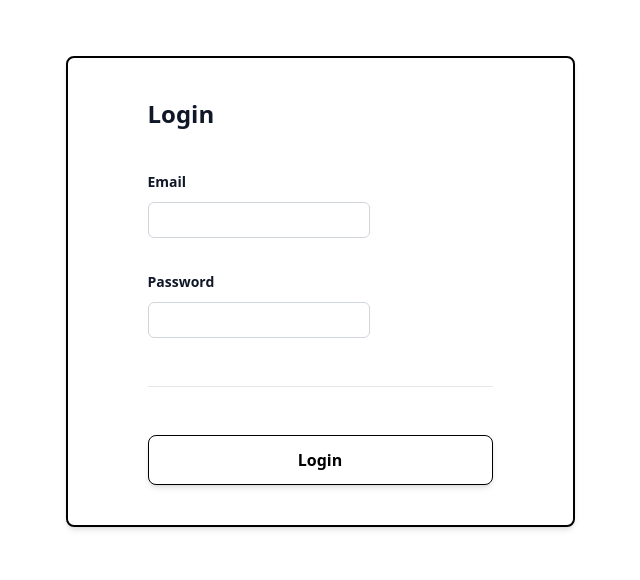
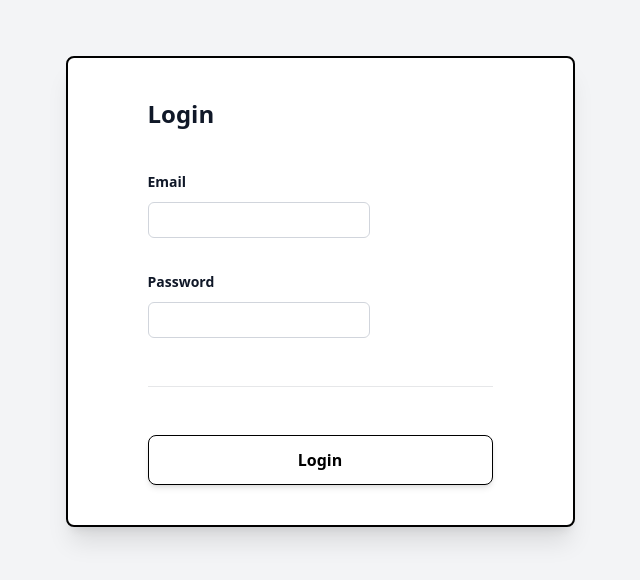
Before and after one commit to cMinee/mid-project, a website: page src/login.html in a window 1280 px wide. Shown: the whole page, without its empty margins (320-960 px from the left). Drawn offline with Linux system fonts and the light colour scheme.

Commit message:
bg-login

```diff
--- a/src/login.html
+++ b/src/login.html
@@ -6,11 +6,9 @@
     <meta name="viewport" content="width=device-width, initial-scale=1">
     <link href="./output.css" rel="stylesheet">
   </head>
-  <body>
-    <div
-      class="container justify-center align-middle mx-auto font-poppins flex flex-wrap my-4">
-      <div
-        class="m-10 px-20 py-10 inline-block cursor-pointer rounded-lg border-2 border-black shadow-md relative">
+  <body class="bg-gray-100">
+    <div class="container justify-center align-middle mx-auto font-poppins flex flex-wrap my-4">
+      <div class="m-10 px-20 py-10 inline-block cursor-pointer rounded-lg border-2 border-black bg-white shadow-xl relative">
         <form>
           <div class="space-y-12">
             <div class="border-b border-gray-900/10 pb-12">
```
Also changed, not shown: src/output.css.
